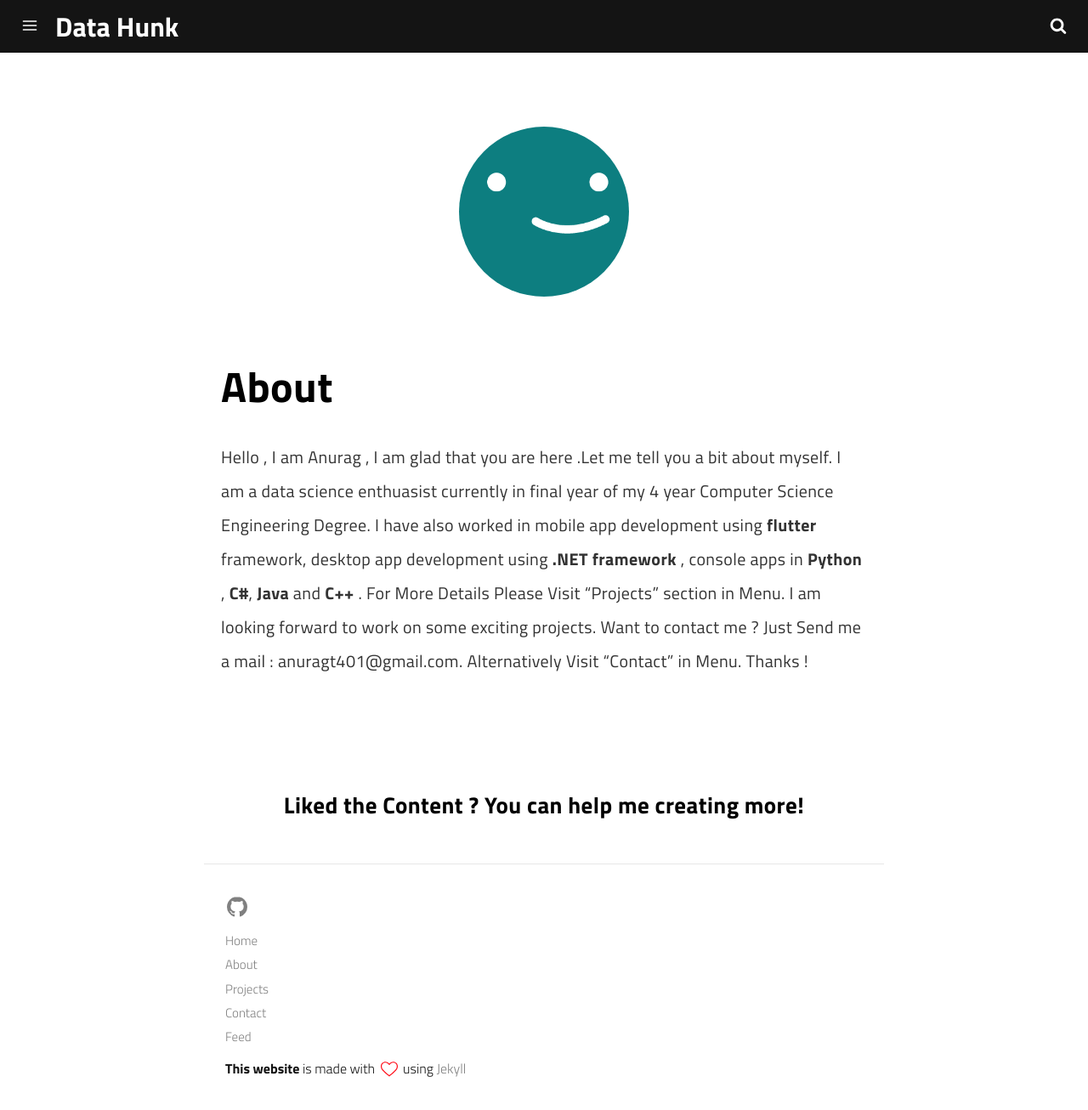
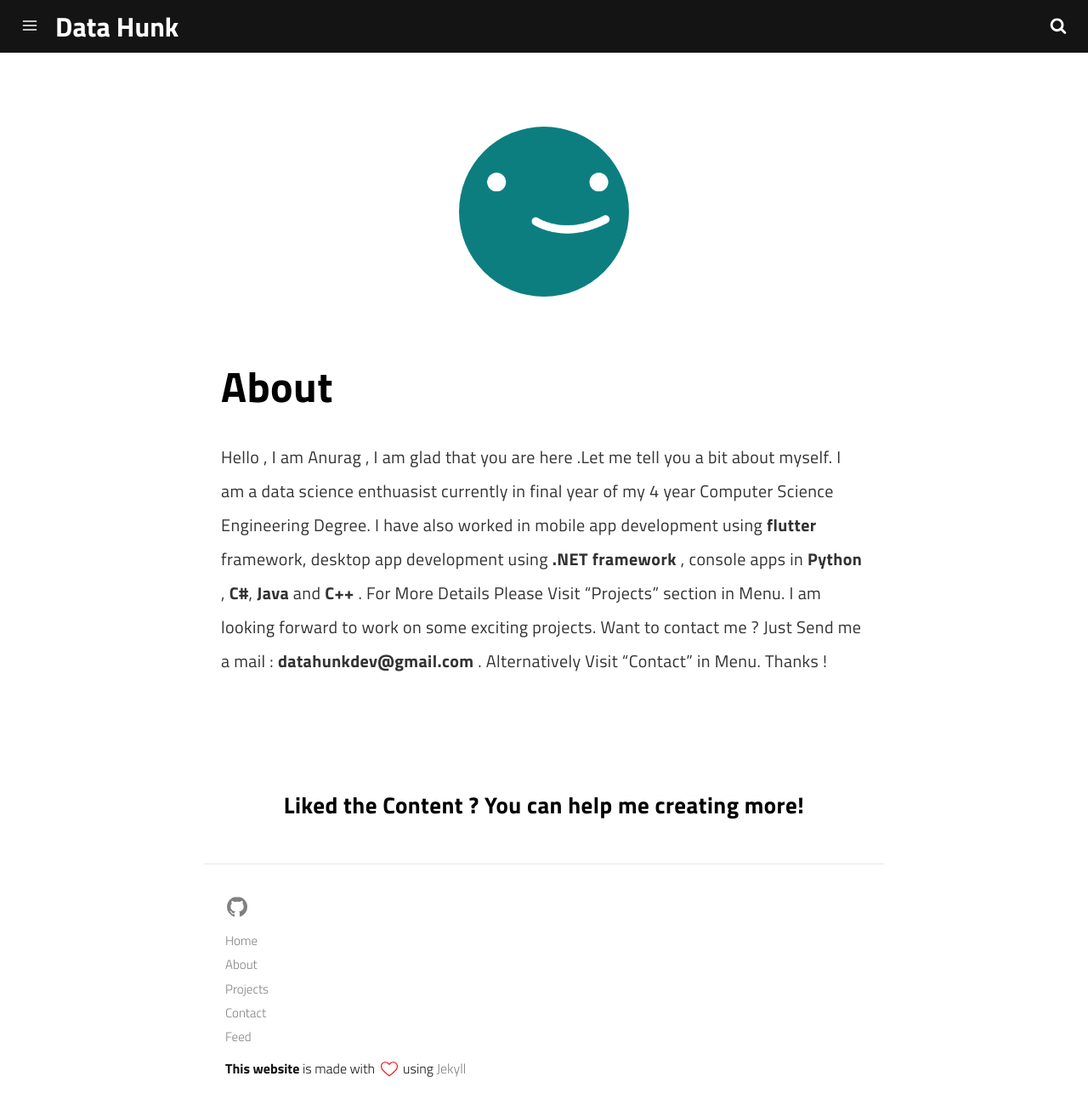
Before and after one commit to anuragseven/anuragseven.github.io, a Jekyll site: the page built from pages/about.md, in a window 1280 px wide and 1306 px high. Shown: the whole window at 85% size. Built offline with Jekyll 4.4.1, drawn with Linux system fonts in a browser that asks for light colours; a script that is not in the unit is left out.

```diff
--- a/_config.yml
+++ b/_config.yml
@@ -27,7 +27,7 @@ email: datahunkdev@gmail.com
 disqus_username:
 # Contact Form Setting
 # See: https://formspree.io/
-formspree_form_id: formspree_form_id
+formspree_form_id: xwkapkya
 
 
 # Social Media Settings
--- a/pages/about.md
+++ b/pages/about.md
@@ -14,5 +14,5 @@ I am a data science enthuasist currently in final year of my 4 year Computer Sci
 I have also worked in mobile app development using **flutter** framework,
  desktop app development using **.NET framework** , console apps in **Python** , **C#**, **Java** and **C++** .
 For More Details Please Visit "Projects" section in Menu. I am looking
-forward to work on some exciting projects. Want to contact me ? Just Send me a mail : anuragt401@gmail.com.
+forward to work on some exciting projects. Want to contact me ? Just Send me a mail : **datahunkdev@gmail.com** .
 Alternatively Visit "Contact" in Menu. Thanks !
```
